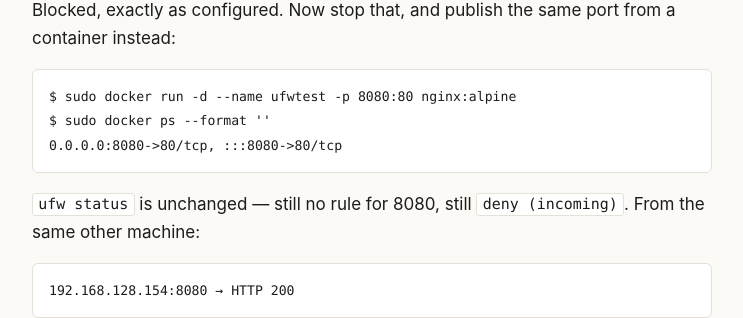
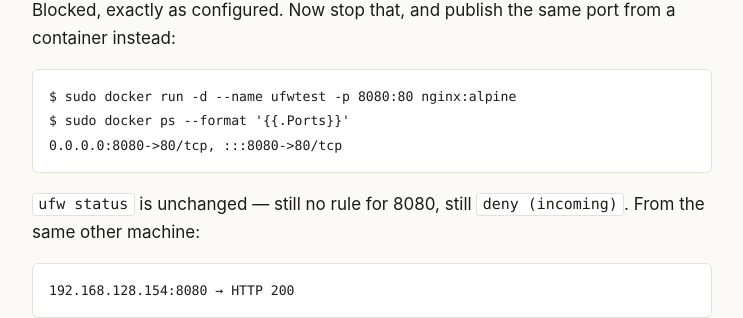
Before and after one commit to mitoyosh/homelab-postmortem, a Jekyll site: the page built from _posts/2026-08-22-docker-publishes-past-ufw.md, in a window 1280 px wide and 900 px high, scrolled down 1087 px. Shown: the part 147-465 px from the top of the window, without its empty margins (268-1011 px from the left). Built offline with Jekyll 4.4.1, drawn with Linux system fonts in a browser that asks for light colours.

Commit message:
Fix Jekyll eating Go template braces, and teach the guard the difference
Jekyll evaluates Liquid inside code fences too, so '{{.Ports}}' in the
docker examples rendered as '' on the live site — the published command
did not work. Wrapped those fences in {% raw %}.

The devto-sync guard flagged this, but for the wrong reason: it matched
any '{{'. Now it matches Liquid specifically (filters, site./page.) and
separately refuses template braces that are not inside a {% raw %}
block, which is the failure that actually broke the page. It also strips
the raw markers before syndicating, since they mean nothing on dev.to.

Co-Authored-By: Claude Opus 5 <noreply@anthropic.com>

````diff
--- a/_posts/2026-08-22-docker-publishes-past-ufw.md
+++ b/_posts/2026-08-22-docker-publishes-past-ufw.md
@@ -38,11 +38,11 @@ From another machine on the same LAN:
 
 Blocked, exactly as configured. Now stop that, and publish the same port from a container instead:
 
-```bash
+{% raw %}```bash
 $ sudo docker run -d --name ufwtest -p 8080:80 nginx:alpine
 $ sudo docker ps --format '{{.Ports}}'
 0.0.0.0:8080->80/tcp, :::8080->80/tcp
-```
+```{% endraw %}
 
 `ufw status` is unchanged — still no rule for 8080, still `deny (incoming)`. From the same other machine:
 
@@ -120,11 +120,11 @@ Two things work. Both were tested against the same container and the same firewa
 
 **Bind the published port to localhost when you don't want it on the network.** The `-p` flag takes an address, and most examples omit it, which means `0.0.0.0`:
 
-```bash
+{% raw %}```bash
 $ sudo docker run -d --name fixA -p 127.0.0.1:8080:80 nginx:alpine
 $ sudo docker ps --format '{{.Ports}}'
 127.0.0.1:8080->80/tcp
-```
+```{% endraw %}
 
 ```
 localhost:8080            → HTTP 200
````
Also changed, not shown: 1 other file.
